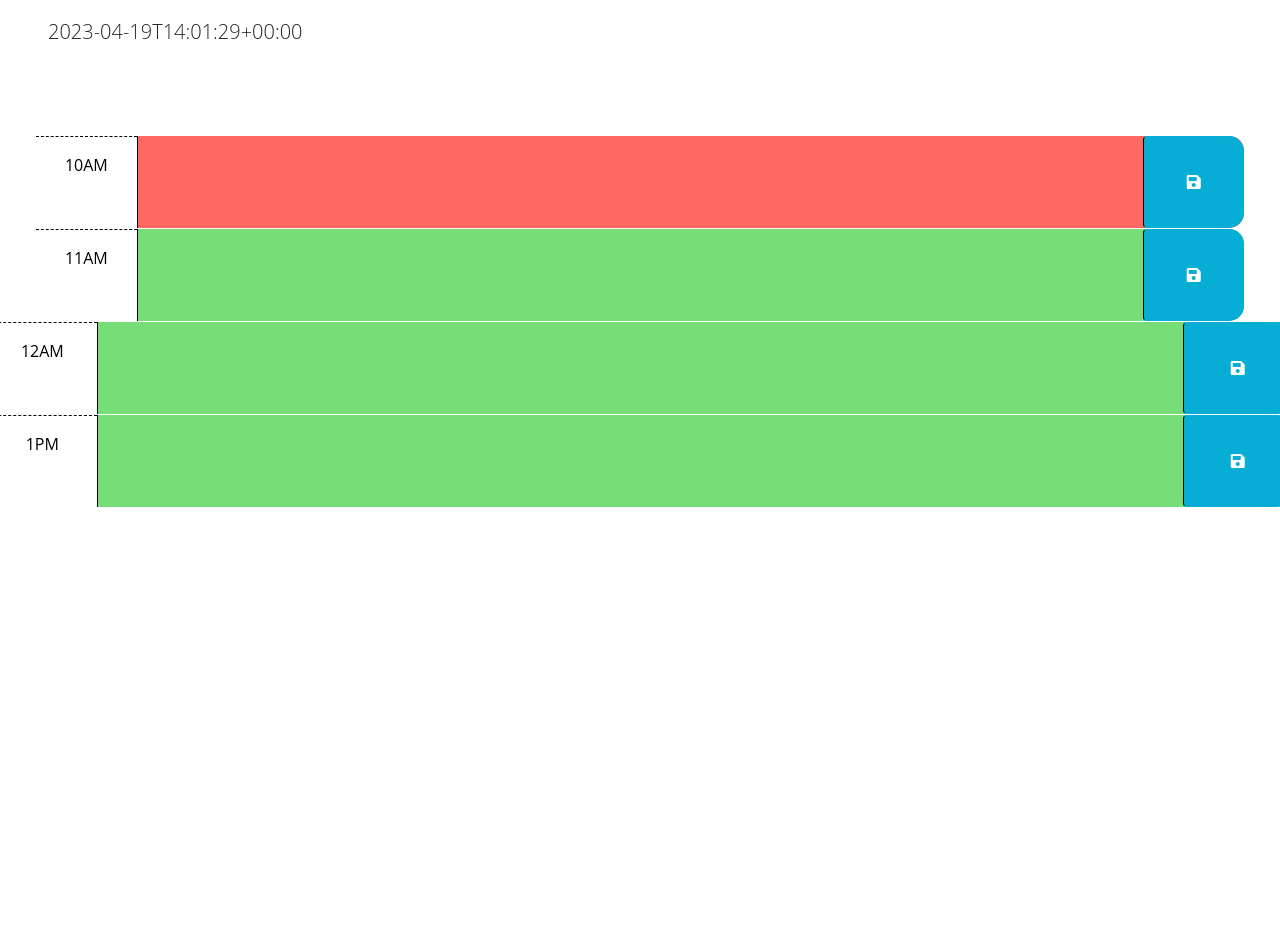
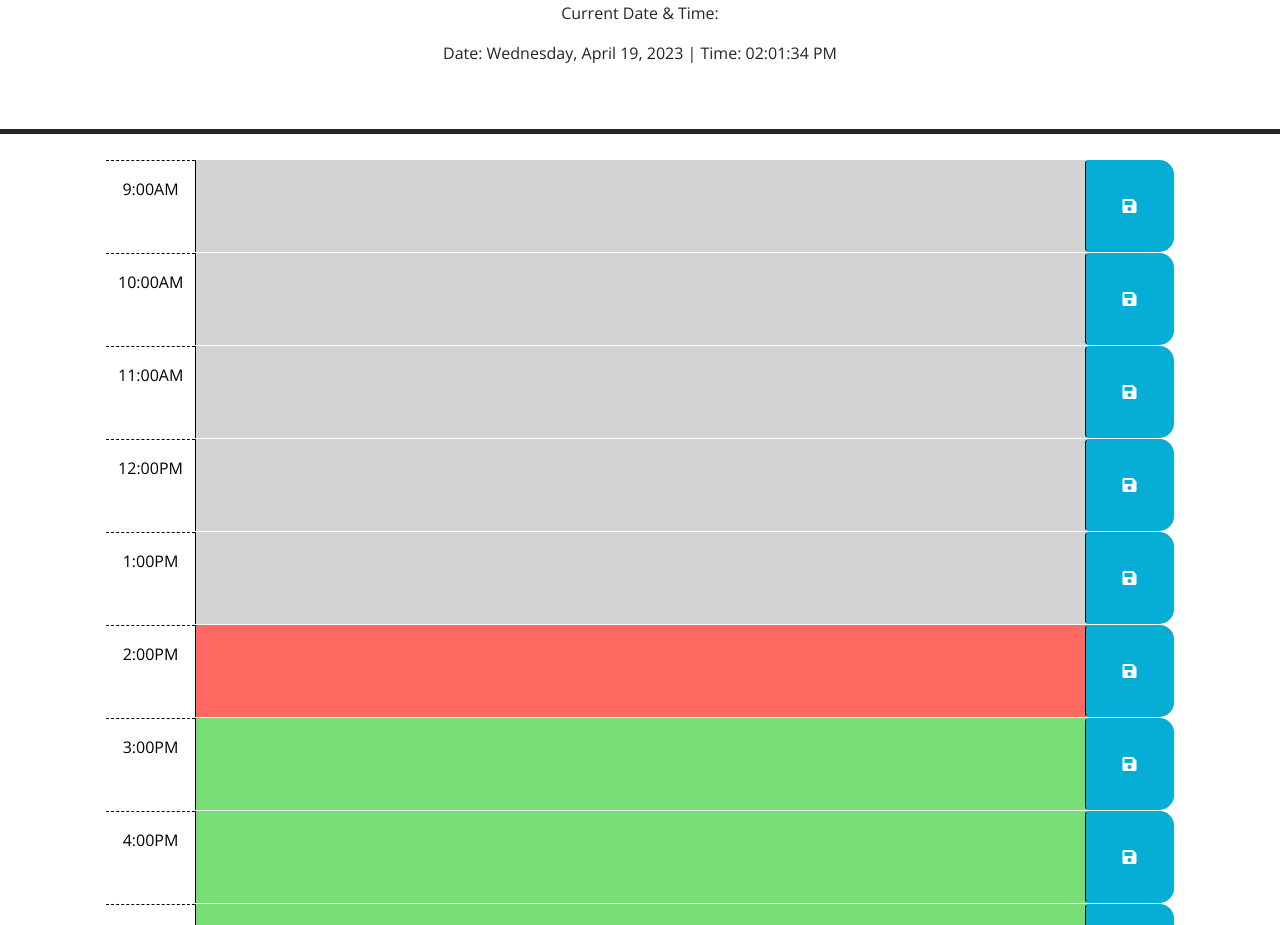
Before and after one commit to hichamraffiaidrissi/module5challenge, a plain HTML site: page index.html in a window 1280 px wide. Shown: the part 178-1103 px from the top of the page. Before the commit the page ends 800 px from the top, so only its background shows below. Drawn offline with nearby package versions, Linux system fonts and the light colour scheme.

Commit message:
updated script.js/readme

```diff
--- a/assets/script.js
+++ b/assets/script.js
@@ -1,11 +1,65 @@
 
-var currentDateDisplay= document.getElementById('currentDay');
-console.log("working")
+  // Wrap all code that interacts with the DOM in a call to jQuery to ensure that
+  // the code isn't run until the browser has finished rendering all the elements
+  // in the html.
+  const localeSettings = {};
+  dayjs.locale(localeSettings);
+  // Wait until the DOM is fully loaded before executing the code inside the function.
+  $(function () {
+    // Get the current hour of the day using the dayjs library.
+    const currentHour = dayjs().format('H');
+  // The function below changes the color of each time block based on whether it's in the "past, present, or future" relative to the current hour.
+    function hourlyColor() {
+      $('.time-block').each(function() {
+        const blockHour = parseInt(this.id);
+        $(this).toggleClass('past', blockHour < currentHour);
+        $(this).toggleClass('present', blockHour === currentHour);
+        $(this).toggleClass('future', blockHour > currentHour);
+      });
+    }
+  // The  function below will save the user's input in a textarea to localStorage - only when the corresponding save button has been clicked.
+    function textEntry() {
+      $('.saveBtn').on('click', function() {
+        const key = $(this).parent().attr('id');
+        const value = $(this).siblings('.description').val();
+        localStorage.setItem(key, value);
+      });
+    }
+   // The function below will refresh the color of each time block based on whether it's in the past(grey), present(red), or future(green) relative to the current time.
+    function refreshColor() {
+      $('.time-block').each(function() {
+        const blockHour = parseInt(this.id);
+        if (blockHour == currentHour) {
+          $(this).removeClass('past future').addClass('present');
+        } else if (blockHour < currentHour) {
+          $(this).removeClass('future present').addClass('past');
+        } else {
+          $(this).removeClass('past present').addClass('future');
+        }
+      });
+    }
+    // This will get the user input from the localStorage and set textarea values for each time block.
+    $('.time-block').each(function() {
+      const key = $(this).attr('id');
+      const value = localStorage.getItem(key);
+      $(this).children('.description').val(value);
+    });
 
-
-const currentDate=dayjs().format()
-console.log(currentDate);
-currentDateDisplay.textContent=currentDate
-
-console.log(currentDate)
-      console.log(currentDateDisplay)
+    // Please note: this is my favourtie part of the module - I absolutly love the display of current date and time especially
+    // since the the time referesed every second - you can find this among the header of the page!
+    function updateTime() {
+      const dateElement = $('#date');
+      const timeElement = $('#time');
+      const currentDate = dayjs().format('dddd, MMMM D, YYYY');
+      const currentTime = dayjs().format('hh:mm:ss A');
+      dateElement.text(currentDate);
+      timeElement.text(currentTime);
+    }
+    // Call the three main functions to set up the page.
+    hourlyColor();
+    textEntry();
+    refreshColor();
+    // This will update the time once per second for the current time once per second using setInterval()
+    // giving my beautiful diplay header a live time hours, minues and seconds coutner
+    setInterval(updateTime, 1000);
+  });
--- a/index.html
+++ b/index.html
@@ -5,10 +5,8 @@
     <meta name="viewport" content="width=device-width, initial-scale=1.0" />
     <meta http-equiv="X-UA-Compatible" content="ie=edge" />
     <link
+      rel="stylesheet"
       href="https://cdn.jsdelivr.net/npm/bootstrap@5.1.3/dist/css/bootstrap.min.css"
-      rel="stylesheet"
-      integrity="sha384-1BmE4kWBq78iYhFldvKuhfTAU6auU8tT94WrHftjDbrCEXSU1oBoqyl2QvZ6jIW3"
-      crossorigin="anonymous"
     />
     <link
       rel="stylesheet"
@@ -17,65 +15,103 @@
       crossorigin="anonymous"
     />
     <link
-      href="https://fonts.googleapis.com/css2?family=Fira+Sans:wght@400;700&display=swap"
+      href="https://fonts.googleapis.com/css?family=Open+Sans&display=swap"
       rel="stylesheet"
     />
     <link rel="stylesheet" href="./assets/style.css" />
     <title>Work Day Scheduler</title>
   </head>
-
+<!-- Mian -->
   <body>
-    <p id="display event"></p>
-
-
-    <header class="p-5 mb-4">
+    <header class="p-5 mb-4 border-5 border-bottom border-dark text-center">
       <h1 class="display-3">Work Day Scheduler</h1>
-      <p class="lead">A simple calendar app for scheduling your work day</p>
-      <p id="currentDay"class="lead"></p>
+      <p class="lead">A simple calendar app for scheduling your work day.</p>
+      <p id="currentDay" class="lead"></p>
+         <!-- DATE AND TIME -->
+         <p>Current Date & Time:</p>
+        <p>Date: <span id="date"></span> | Time: <span id="time"></span></p>
     </header>
-    <div class="container-fluid px-5">
-
-      <!-- Example of a present time block. The "present" class adds a red background color. -->
-      <div id="hour-10" class="row time-block present">
-        <div class="col-2 col-md-1 hour text-center py-3">10AM</div>
-        <textarea class="col-8 col-md-10 description" rows="3"> </textarea>
+    <!-- Note: the sections below have been commented on to indicate the id of the current time block to make it easier for others to see!-->
+    <div class="container-lg px-5">
+      <div class="row"></div>
+      <!-- 09 =9:00AM -->
+      <div id="09" class="row time-block">
+        <div class="col-2 col-md-1 hour text-center py-3">9:00AM</div>
+        <textarea id='text-09' class="col-8 col-md-10 description" rows="3"> </textarea>
         <button class="btn saveBtn col-2 col-md-1" aria-label="save">
           <i class="fas fa-save" aria-hidden="true"></i>
         </button>
       </div>
-
-
-      <div id="hour-11" class="row time-block future">
-        <div class="col-2 col-md-1 hour text-center py-3">11AM</div>
-        <textarea class="col-8 col-md-10 description" rows="3"> </textarea>
+      <!-- 10 = 10:00AM -->
+      <div id="10" class="row time-block">
+        <div class="col-2 col-md-1 hour text-center py-3">10:00AM</div>
+        <textarea id='text-10' class="col-8 col-md-10 description" rows="3"> </textarea>
         <button class="btn saveBtn col-2 col-md-1" aria-label="save">
           <i class="fas fa-save" aria-hidden="true"></i>
         </button>
       </div>
-    </div>
-
-    <div id="hour-12" class="row time-block future">
-      <div class="col-2 col-md-1 hour text-center py-3">12AM</div>
-      <textarea class="col-8 col-md-10 description" rows="3"> </textarea>
+      <!-- 11 = 11:00AM -->
+      <div id="11" class="row time-block">
+        <div class="col-2 col-md-1 hour text-center py-3">11:00AM</div>
+        <textarea id='text-11' class="col-8 col-md-10 description" rows="3"> </textarea>
         <button class="btn saveBtn col-2 col-md-1" aria-label="save">
           <i class="fas fa-save" aria-hidden="true"></i>
         </button>
       </div>
-  </div>
-
-  <div id="hour-1" class="row time-block future">
-    <div class="col-2 col-md-1 hour text-center py-3">1PM</div>
-    <textarea class="col-8 col-md-10 description" rows="3"> </textarea>
+      <!-- 12 = 12:00PM -->
+      <div id="12" class="row time-block">
+        <div class="col-2 col-md-1 hour text-center py-3">12:00PM</div>
+        <textarea id='text-12' class="col-8 col-md-10 description" rows="3"> </textarea>
         <button class="btn saveBtn col-2 col-md-1" aria-label="save">
           <i class="fas fa-save" aria-hidden="true"></i>
         </button>
       </div>
+      <!-- 13 = 1:00PM -->
+      <div id="13" class="row time-block">
+        <div class="col-2 col-md-1 hour text-center py-3">1:00PM</div>
+        <textarea id='text-13' class="col-8 col-md-10 description" rows="3"> </textarea>
+        <button class="btn saveBtn col-2 col-md-1" aria-label="save">
+          <i class="fas fa-save" aria-hidden="true"></i>
+        </button>
       </div>
-    <script src="https://cdnjs.cloudflare.com/ajax/libs/jquery/3.2.1/jquery.min.js"></script>
-    <script src="https://cdn.jsdelivr.net/npm/dayjs@1.11.3/dayjs.min.js"
+      <!-- 14 = 2:00PM -->
+      <div id="14" class="row time-block">
+        <div class="col-2 col-md-1 hour text-center py-3">2:00PM</div>
+        <textarea id='text-14' class="col-8 col-md-10 description" rows="3"> </textarea>
+        <button class="btn saveBtn col-2 col-md-1" aria-label="save">
+          <i class="fas fa-save" aria-hidden="true"></i>
+        </button>
+      </div>
+      <!-- 15 = 3:00PM -->
+      <div id="15" class="row time-block">
+        <div class="col-2 col-md-1 hour text-center py-3">3:00PM</div>
+        <textarea id='text-15'class="col-8 col-md-10 description" rows="3"> </textarea>
+        <button class="btn saveBtn col-2 col-md-1" aria-label="save">
+          <i class="fas fa-save" aria-hidden="true"></i>
+        </button>
+      </div>
+      <!-- 16 = 4:00PM -->
+      <div id="16" class="row time-block">
+        <div class="col-2 col-md-1 hour text-center py-3">4:00PM</div>
+        <textarea id='text-16' class="col-8 col-md-10 description" rows="3"> </textarea>
+        <button class="btn saveBtn col-2 col-md-1" aria-label="save">
+          <i class="fas fa-save" aria-hidden="true"></i>
+        </button>
+      </div>
+      <!-- 17 = 5:00PM -->
+      <div id="17" class="row time-block">
+        <div class="col-2 col-md-1 hour text-center py-3">5:00PM</div>
+        <textarea id='text-17' class="col-8 col-md-10 description" rows="3"> </textarea>
+        <button class="btn saveBtn col-2 col-md-1" aria-label="save">
+          <i class="fas fa-save" aria-hidden="true"></i>
+        </button>
+      </div>
+    <script src="https://code.jquery.com/jquery-3.4.1.min.js"></script>
+    <script
+      src="https://cdn.jsdelivr.net/npm/dayjs@1.11.3/dayjs.min.js"
       integrity="sha256-iu/zLUB+QgISXBLCW/mcDi/rnf4m4uEDO0wauy76x7U="
-    crossorigin="anonymous"></script>
-
+      crossorigin="anonymous"
+    ></script>
     <script src="./assets/script.js"></script>
   </body>
 </html>
```
Also changed, not shown: assets/images/work-day-planner.png (added), 3 other files. Lines whose indentation alone changed are shown as unchanged.
